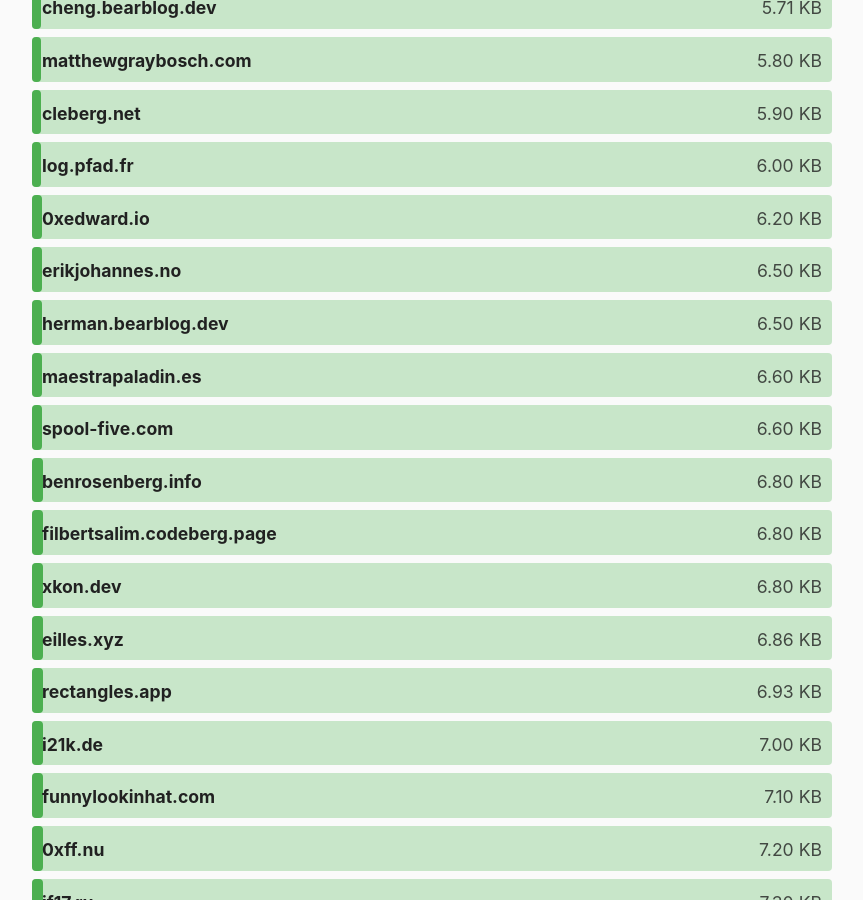
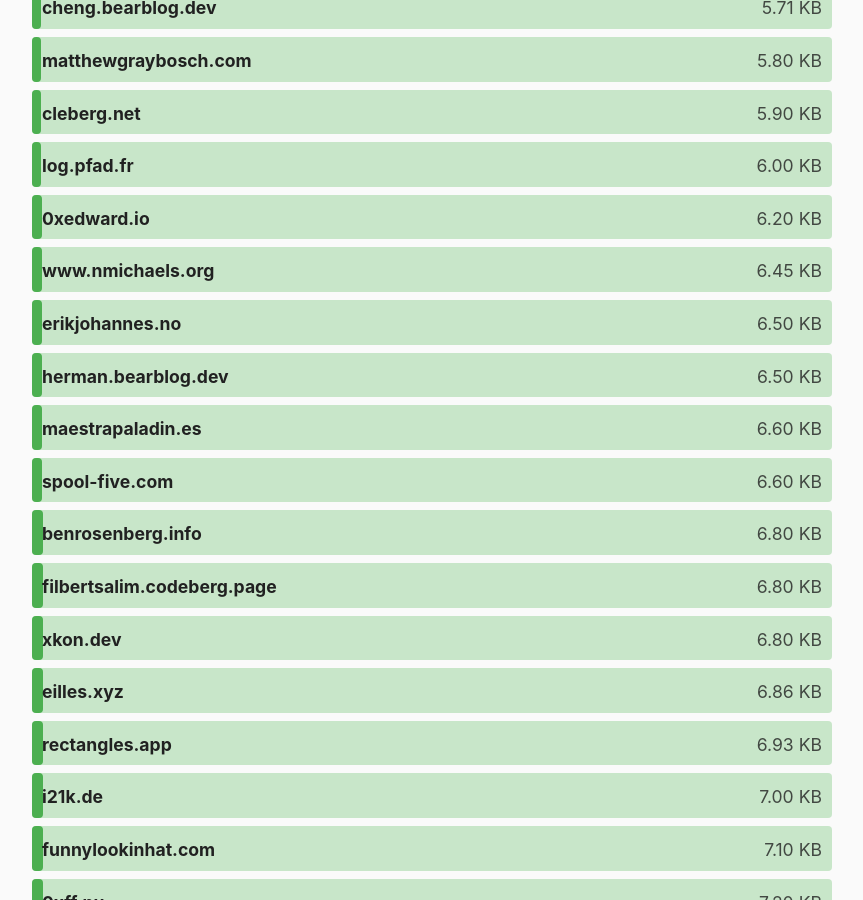
Before and after one commit to kevquirk/512kb.club, a Jekyll site: the page built from index.md, in a window 1280 px wide and 900 px high, scrolled down 2848 px. Shown: the whole window, without its empty margins (208-1071 px from the left). Built offline with Jekyll 4.4.1, drawn with Linux system fonts in a browser that asks for light colours.

Commit message:
nmichaels.org

```diff
--- a/_data/sites.yml
+++ b/_data/sites.yml
@@ -3537,3 +3537,8 @@
   url: https://zwbetz.com/
   size: 67.8
   last_checked: 2022-07-20
+
+- domain: www.nmichaels.org
+  url: https://www.nmichaels.org
+  size: 6.45
+  last_checked: 2023-12-22
```
